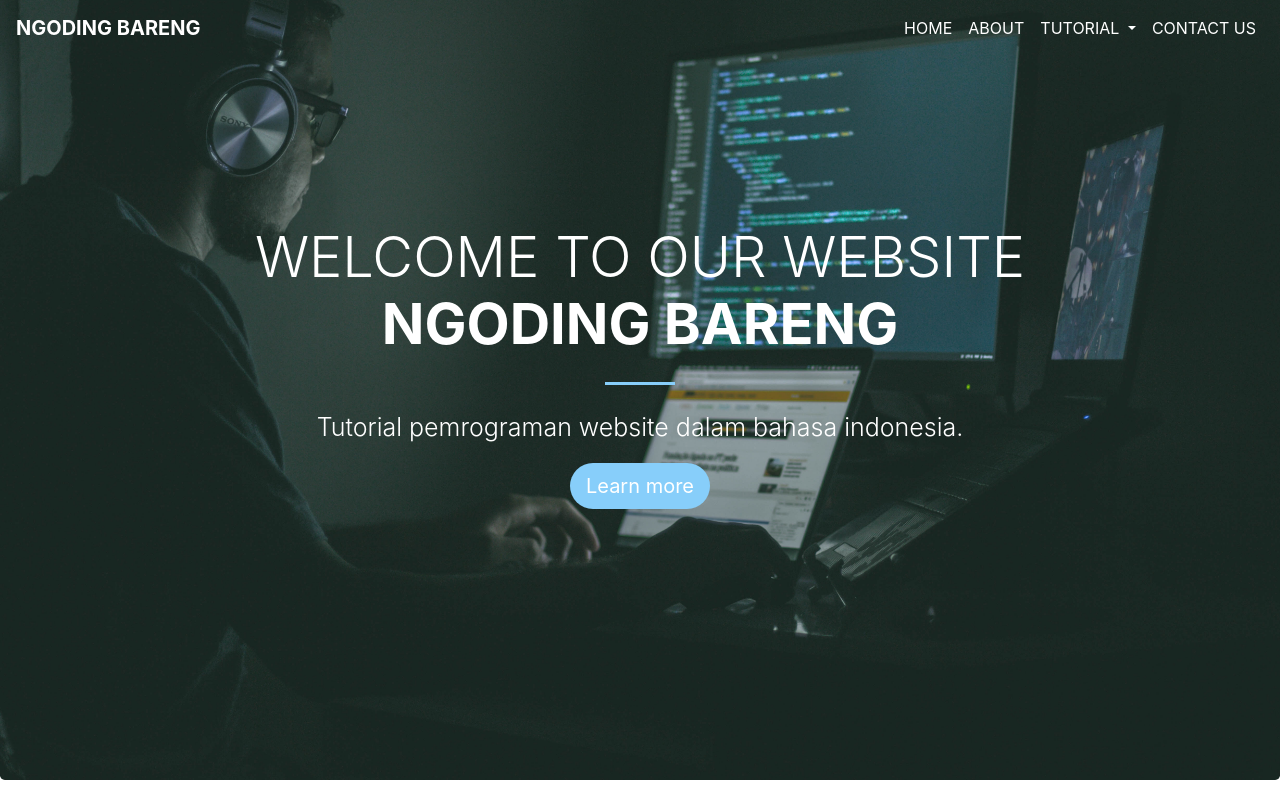
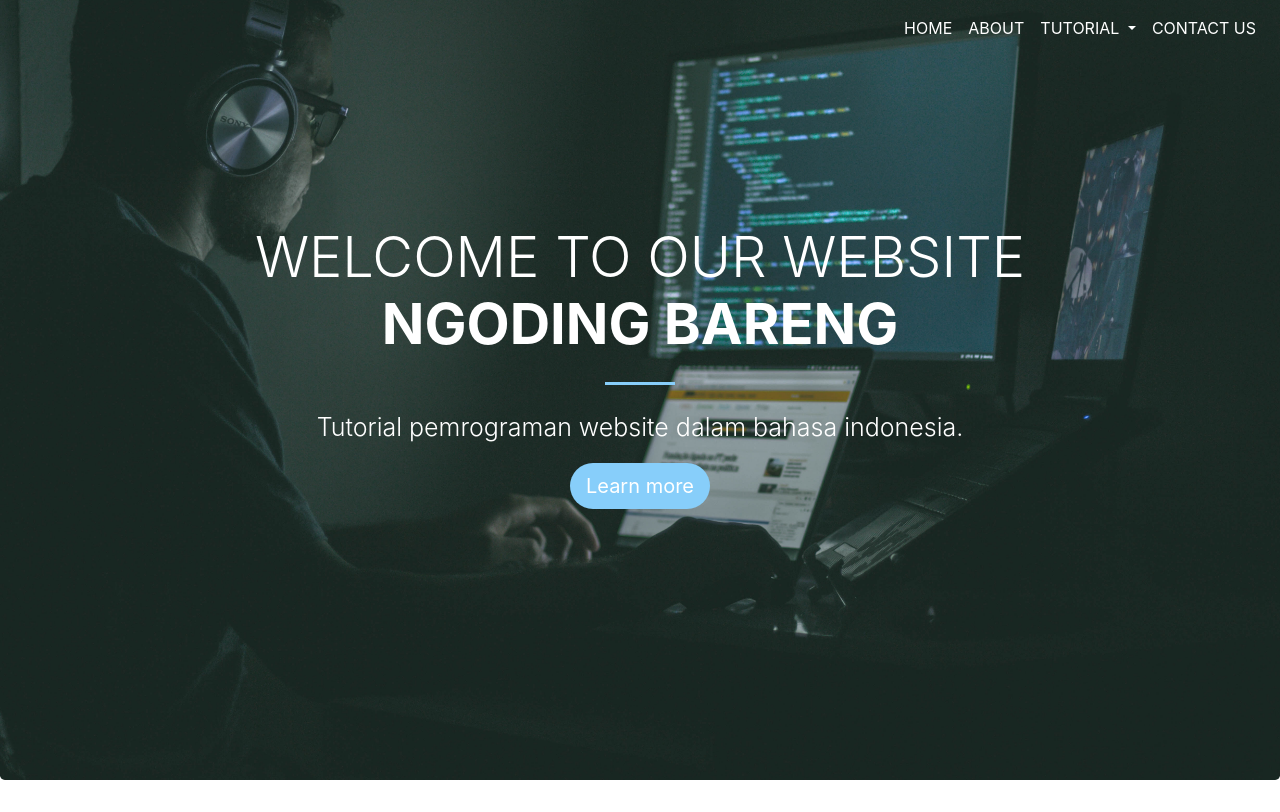
Before and after one commit to rickizeno001/myportfolio, a plain HTML site: page index.html in a window 1280 px wide. Drawn offline with nearby package versions, Linux system fonts and the light colour scheme.

Commit message:
merubah nav

```diff
--- a/index.html
+++ b/index.html
@@ -16,7 +16,7 @@
     <!-- fixed-top berfungsi agar navbar yg kita pakai tidak hilang ketika di scroll. -->
     <nav class="navbar navbar-expand-lg navbar-light bg-transparent fixed-top" id="mainNav">
 
-      <a class="navbar-brand font-weight-bold text-white" href="#page-top" >NGODING BARENG</a>
+      <a class="navbar-brand font-weight-bold text-white" href="#page-top" ></a>
       <button class="navbar-toggler navbar-toggler-right" type="button" data-toggle="collapse" data-target="#navbarNav" aria-controls="navbarNav" aria-expanded="false" aria-label="Toggle navigation">
         <span class="navbar-toggler-icon"></span>
       </button>
```
